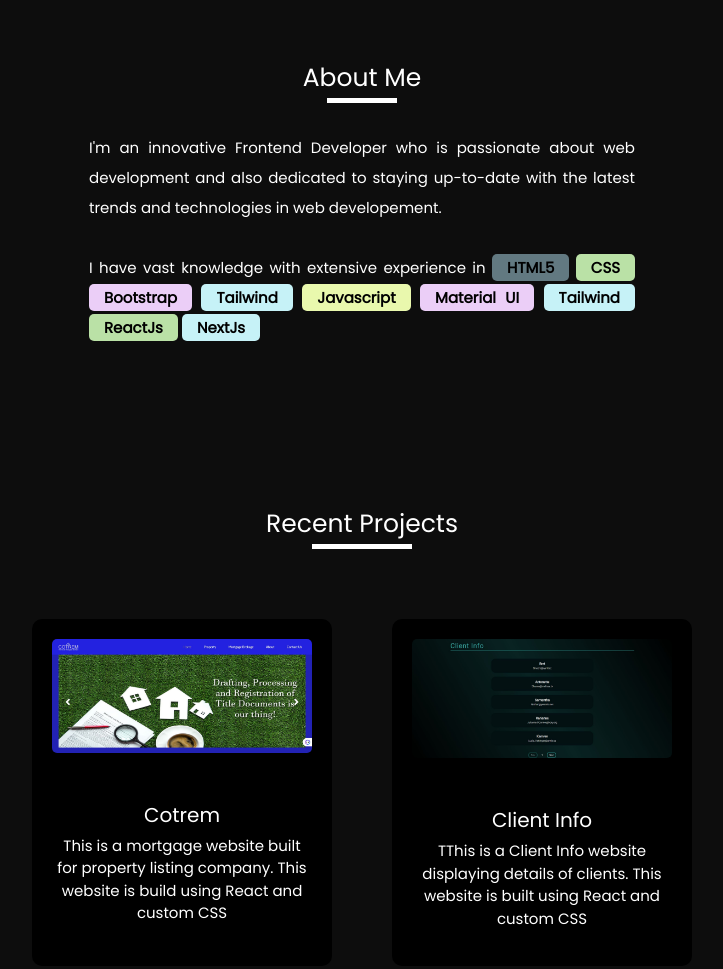
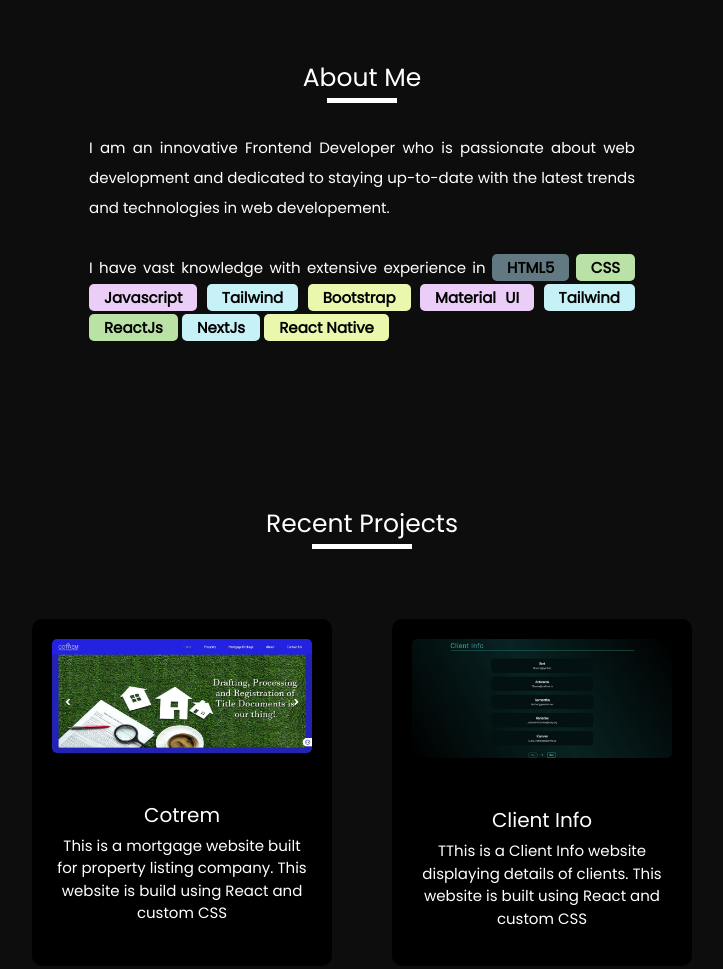
Before and after one commit to cyvibez/My-Portfolio, a plain HTML site: page index.html in a window 1280 px wide. Shown: the part 740-1709 px from the top of the page, without its empty margins (278-1001 px from the left). Drawn offline with nearby package versions, Linux system fonts and the light colour scheme.

Commit message:
new skill added

```diff
--- a/index.html
+++ b/index.html
@@ -65,7 +65,7 @@
           <!-- <h1 data-aos="fade-down">Olamilekan</h1> -->
           <h6>Frontend Developer <span>&#128522</span></h6>
        </div>
-       <a href="https://drive.google.com/file/d/1EsvxyWo0hVICEyaWoMWIEgo0Jmu-KUwF/view" target="_blank"><button class="resume">Resume</button></a>
+       <a href="https://drive.google.com/file/d/1bmJIpWiukfPy1J4I1qN4GSa7AYPkN4-e/view" target="_blank"><button class="resume">Resume</button></a>
        <!-- <img src="images/wave1.png" alt=""> -->
       </div>
     </section>
@@ -82,17 +82,18 @@
               <!-- <span class="straight-line"></span> -->
             </div>
             <div data-aos="fade-left">
-              <p>I'm an innovative Frontend Developer who is passionate about web development and also dedicated to staying up-to-date with the latest trends and technologies in web developement.</p>
+              <p>I am an innovative Frontend Developer who is passionate about web development and dedicated to staying up-to-date with the latest trends and technologies in web developement.</p>
               <p>I have vast knowledge with extensive experience in
                 <span class="one A">HTML5</span>
                 <span class="one B">CSS</span>
-                <span class="one C">Bootstrap</span>
+                <span class="one C">Javascript</span>
                 <span class="one D">Tailwind</span>
-                <span class="one E">Javascript</span>
+                <span class="one E">Bootstrap</span>
                 <span class="one C">Material UI</span>
                 <span class="one D">Tailwind</span>
                 <span class="one B">ReactJs</span>
                 <span class="one D">NextJs</span>
+                <span class="one E">React Native</span>
               </p>
 
               <!-- <p><a href="https://drive.google.com/file/d/1uw2ewm96i1vtSi329guOGd8DIWrfAvAm/view" target="_blank">Resume</a></p> -->
@@ -170,7 +171,7 @@
     <section id="footer">
       <hr>
       <div class="container text-center">
-        <p>All Rights Reserved <i class="fa-solid fa-copyright"></i> 2023 | Developed with <span>&hearts;</span> by <i><b>Olamilekan Akanni</b></i></p>
+        <p>All Rights Reserved <i class="fa-solid fa-copyright"></i> 2024 | Developed with <span>&hearts;</span> by <i><b>Olamilekan Akanni</b></i></p>
       </div>
     </section>
 
```
